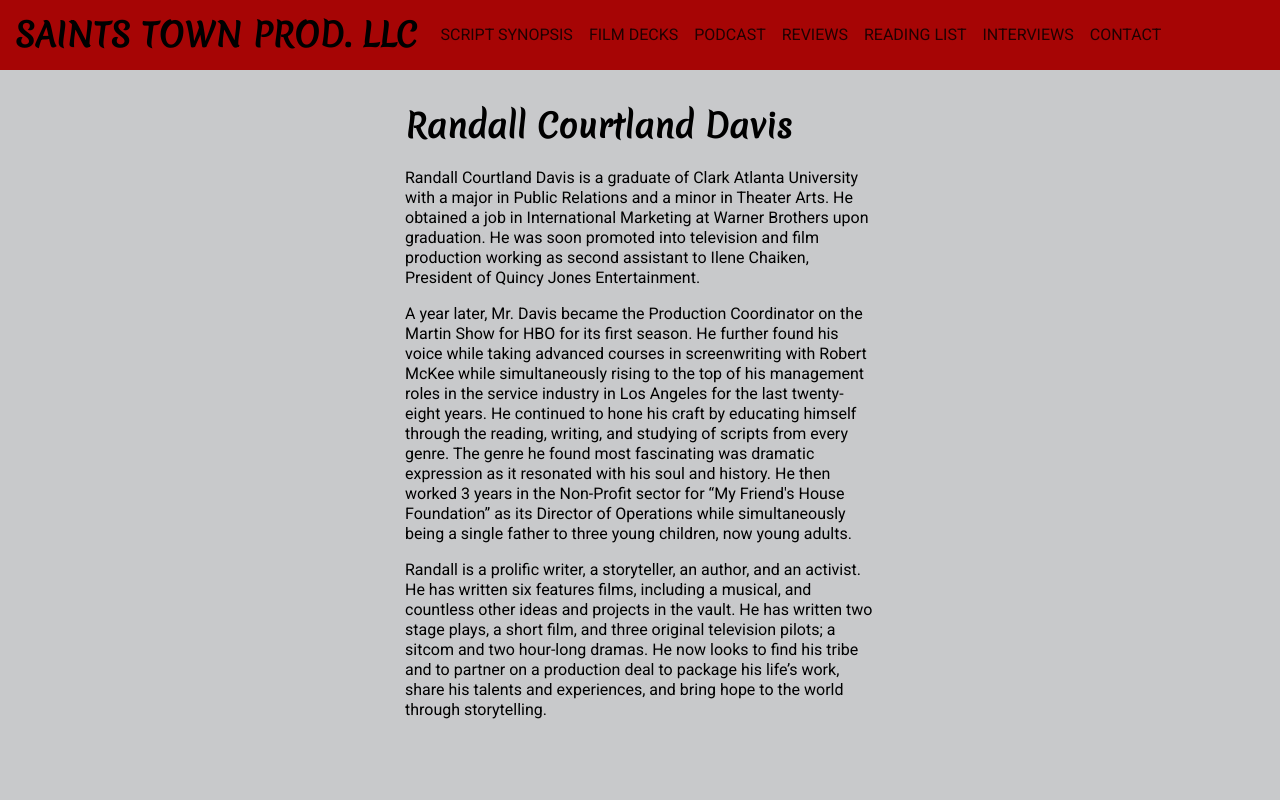
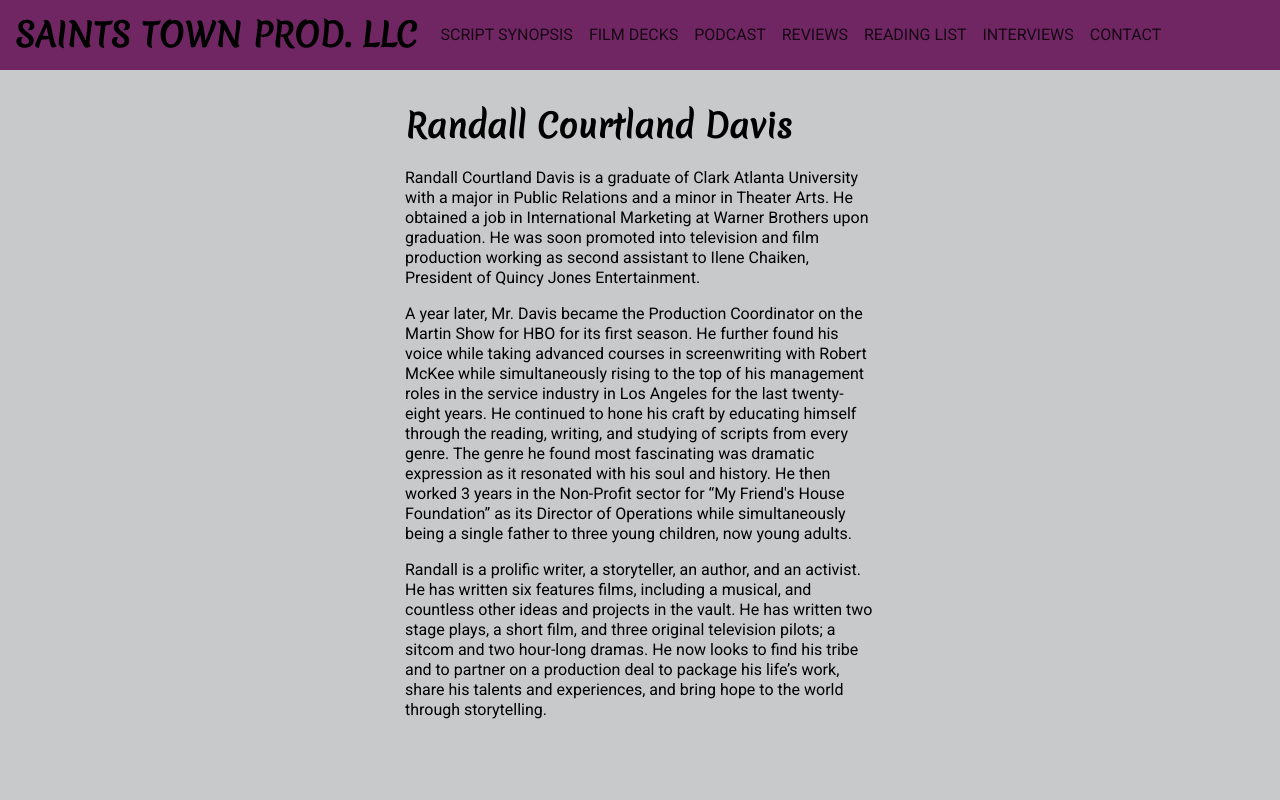
Before and after one commit to easyra/saintstown-gatsby, a Gatsby site: page /bio in a window 1280 px wide. Shown: the top 800 px of the page. Built offline with nearby package versions, Linux system fonts and the light colour scheme; Gatsby itself is replaced by a stand-in of ours.

Commit message:
changed header

```diff
--- a/src/components/Header.js
+++ b/src/components/Header.js
@@ -47,7 +47,7 @@ const Header = ({ siteTitle }) => {
 const StyledHeader = styled.header`
   width: 100%;
   padding: 15px;
-  background: #a60505;
+  background: #702663;
   color: #000;
   display: flex;
   /* justify-content: space-between; */
```
